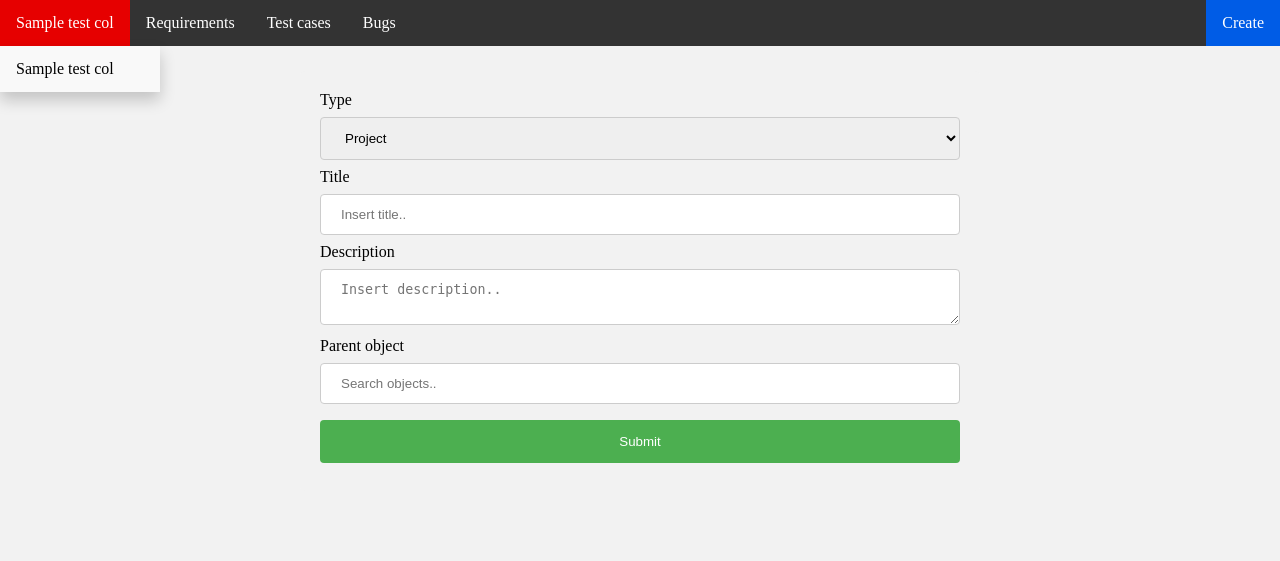
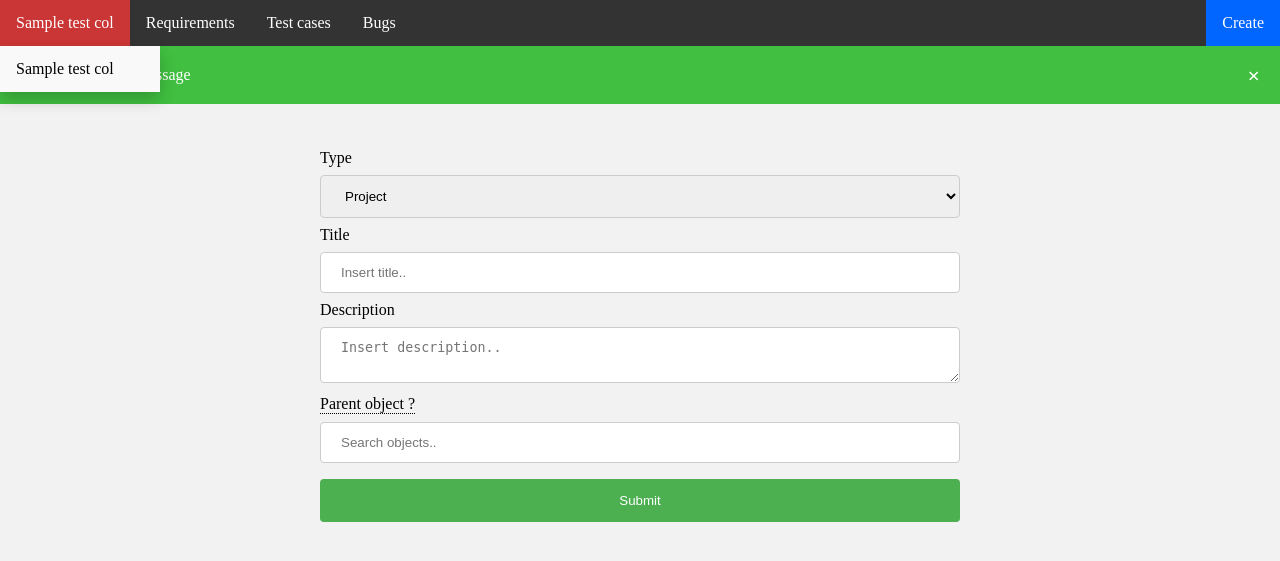
Before and after one commit to mcieciora/ExultantRhino, a Flask app: page /create in a window 1280 px wide. Shown: the top 561 px of the page. Run offline with Flask 2, Linux system fonts and the light colour scheme; one stand-in notice (Sample message) is shown; a database or web service that is not in the repository returns one stand-in record (values such as "Sample title").

Commit message:
29112022-1553

```diff
--- a/src/models.py
+++ b/src/models.py
@@ -1,8 +1,4 @@
 from src.pymongo_db import MongoDb
-
-
-class ProjectExistsError(Exception):
-    """Project with given title already exists in database"""
 
 
 class Models:
@@ -62,17 +58,8 @@ class Models:
         :param input_dict: data dict
         :return: None
         """
-        if list(self.mongo.find({"$and": [{'title': input_dict['title']},
-                                          {'object_type': input_dict['object_type']}]})):
-            raise ProjectExistsError
-        new_object = {'title': input_dict['title'], 'description': input_dict['description'],
-                      'object_type': input_dict['object_type'],
-                      'object_id': self.get_next_id()}
-        if 'parent_project' in input_dict.keys() and input_dict['object_type'] != 'project':
-            new_object['parent_project'] = input_dict['parent_project']
-        if 'parent' in input_dict.keys():
-            new_object['parent'] = input_dict['parent']
-        self.mongo.insert(new_object)
+        input_dict['object_id'] = self.get_next_id()
+        self.mongo.insert(input_dict)
 
     def edit(self, object_id, input_dict):
         """
--- a/src/static/style.css
+++ b/src/static/style.css
@@ -31,7 +31,7 @@ a.delete {
 }
 
 .navbar a:hover, .dropdown:hover {
-  background-color: #cc0000;
+  background-color: #cf4a4a;
 }
 
 .create_button a {
@@ -41,11 +41,11 @@ a.delete {
   text-align: center;
   padding: 14px 16px;
   text-decoration: none;
-  background-color: #005ce6;
+  background-color: #0066ff;
 }
 
 .create_button a:hover {
-  background-color: #0066ff;
+  background-color: #1a75ff;
 }
 
 .dropdown {
@@ -62,7 +62,7 @@ a.delete {
   width: auto;
   background-color: inherit;
   font-family: inherit;
-  background-color: #e60000;
+  background-color: #ca3535;
 }
 
 .dropdown-content {
@@ -184,5 +184,53 @@ input[type=submit]:hover {
 .autocomplete-active {
   background-color: DodgerBlue !important;
   color: #ffffff;
->>>>>>> Stashed changes
 }
+
+.tooltip {
+  position: relative;
+  display: inline-block;
+  border-bottom: 1px dotted black;
+}
+
+.tooltip .tooltiptext {
+  visibility: hidden;
+  width: 250%;
+  background-color: black;
+  color: #fff;
+  text-align: center;
+  border-radius: 6px;
+  padding: 5px 0;
+  position: absolute;
+  z-index: 1;
+}
+
+.tooltip:hover .tooltiptext {
+  visibility: visible;
+}
+
+.failure {
+  padding: 20px;
+  background-color: #ca3535;
+  color: white;
+}
+
+.success {
+   padding: 20px;
+   background-color: #40bf40;
+   color: white;
+}
+
+.closebtn {
+  margin-left: 15px;
+  color: white;
+  font-weight: bold;
+  float: right;
+  font-size: 22px;
+  line-height: 20px;
+  cursor: pointer;
+  transition: 0.3s;
+}
+
+.closebtn:hover {
+  color: black;
+}
--- a/src/templates/base.html
+++ b/src/templates/base.html
@@ -40,6 +40,15 @@
               <a href="/create">Create</a>
           </div>
       </div>
+      {% with messages = get_flashed_messages(with_categories=true) %}
+          {% if messages %}
+                {% for category, message in messages %}
+                    <div class="{{ category }}">
+                        <span class="closebtn" onclick="this.parentElement.style.display='none';">&times;</span>
+                        <strong>Warning</strong> {{ message }}
+                    </div>
+     {% endfor %} {% endif %} {% endwith %}
+
     <div>
         {% block content %} {% endblock %}
     </div>
--- a/src/templates/create.html
+++ b/src/templates/create.html
@@ -11,13 +11,17 @@
     </select>
 
     <label for="title">Title</label>
-    <input type="text" id="title" name="title" placeholder="Insert title..">
+    <input type="text" id="title" name="title" placeholder="Insert title.." required>
 
     <label for="description">Description</label>
     <textarea id="description" name="description" placeholder="Insert description.."></textarea>
 
     <div class="autocomplete">
-      <label for="parent">Parent object</label>
+      <label for="parent">
+        <div class="tooltip">Parent object ?
+          <span class="tooltiptext">If you want to leave this field blank declare 'OBJ-0: Template' instead.</span>
+        </div>
+      </label>
       <input type="text" id="parent" name="parent" placeholder="Search objects..">
     </div>
 
--- a/src/views.py
+++ b/src/views.py
@@ -1,5 +1,5 @@
-from flask import render_template, Blueprint, request, redirect
-from src.models import Models, ProjectExistsError
+from flask import render_template, Blueprint, request, redirect, flash
+from src.models import Models
 
 
 views = Blueprint('views', __name__)
@@ -56,11 +56,12 @@ def create():
     """
     if request.method == 'POST':
         post_form = dict(request.form)
-        post_form['parent_project'] = models.get_current_project_id()['title']
-        try:
-            models.create(post_form)
-        except ProjectExistsError:
-            pass
+        if post_form['object_type'] == 'project':
+            post_form['parent_project'] = 'Template'
+        else:
+            post_form['parent_project'] = models.get_current_project_id()['title']
+
+        models.create(post_form)
     return render_template('create.html',
                            current_project=models.get_current_project_id(),
                            projects=models.get_all_projects(),
```
Also changed, not shown: automated_tests/test_models.py (+9 -22 lines), automated_tests/test_selenium.py (+4 -3 lines), src/templates/edit.html (+6 -2 lines).
